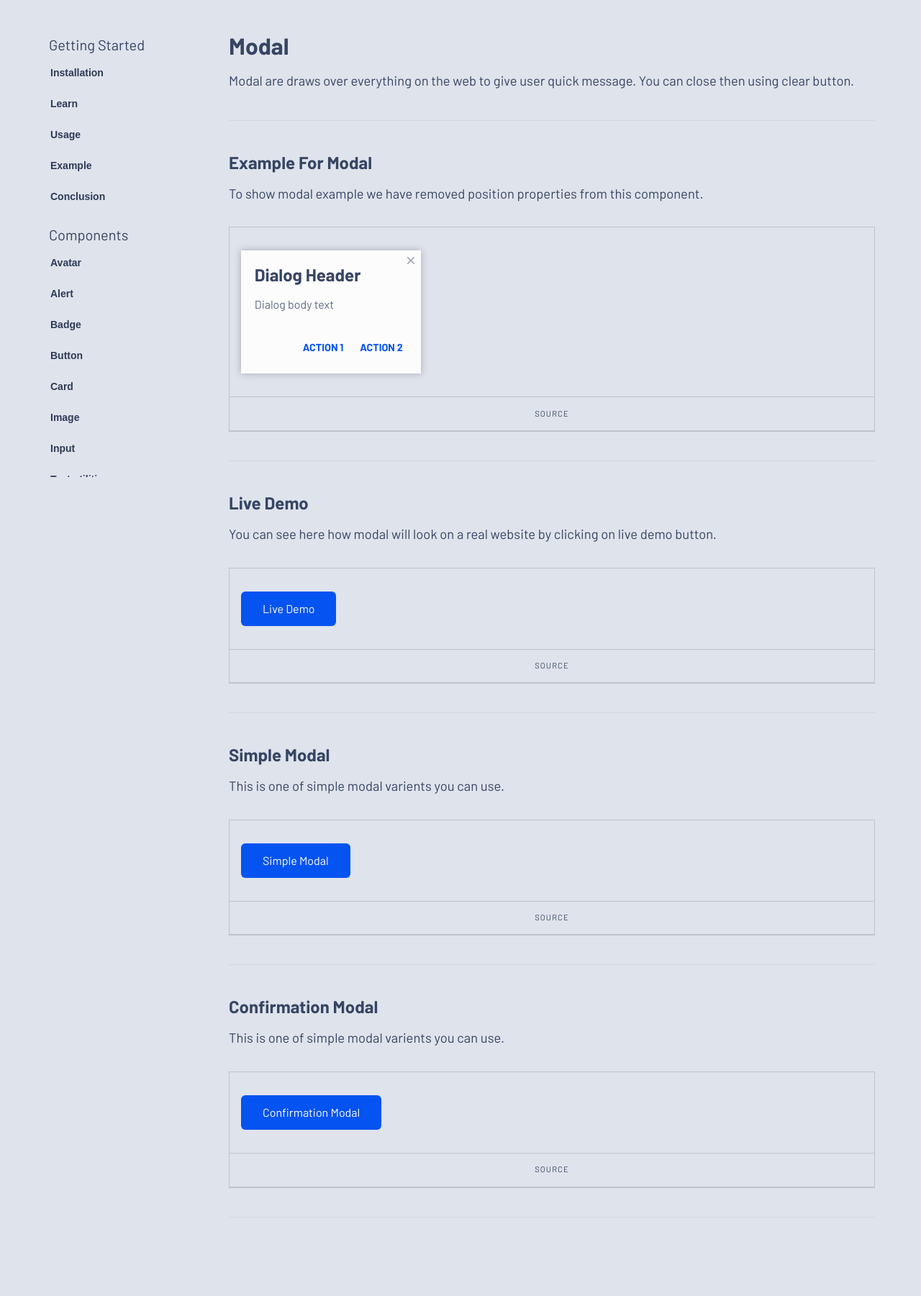
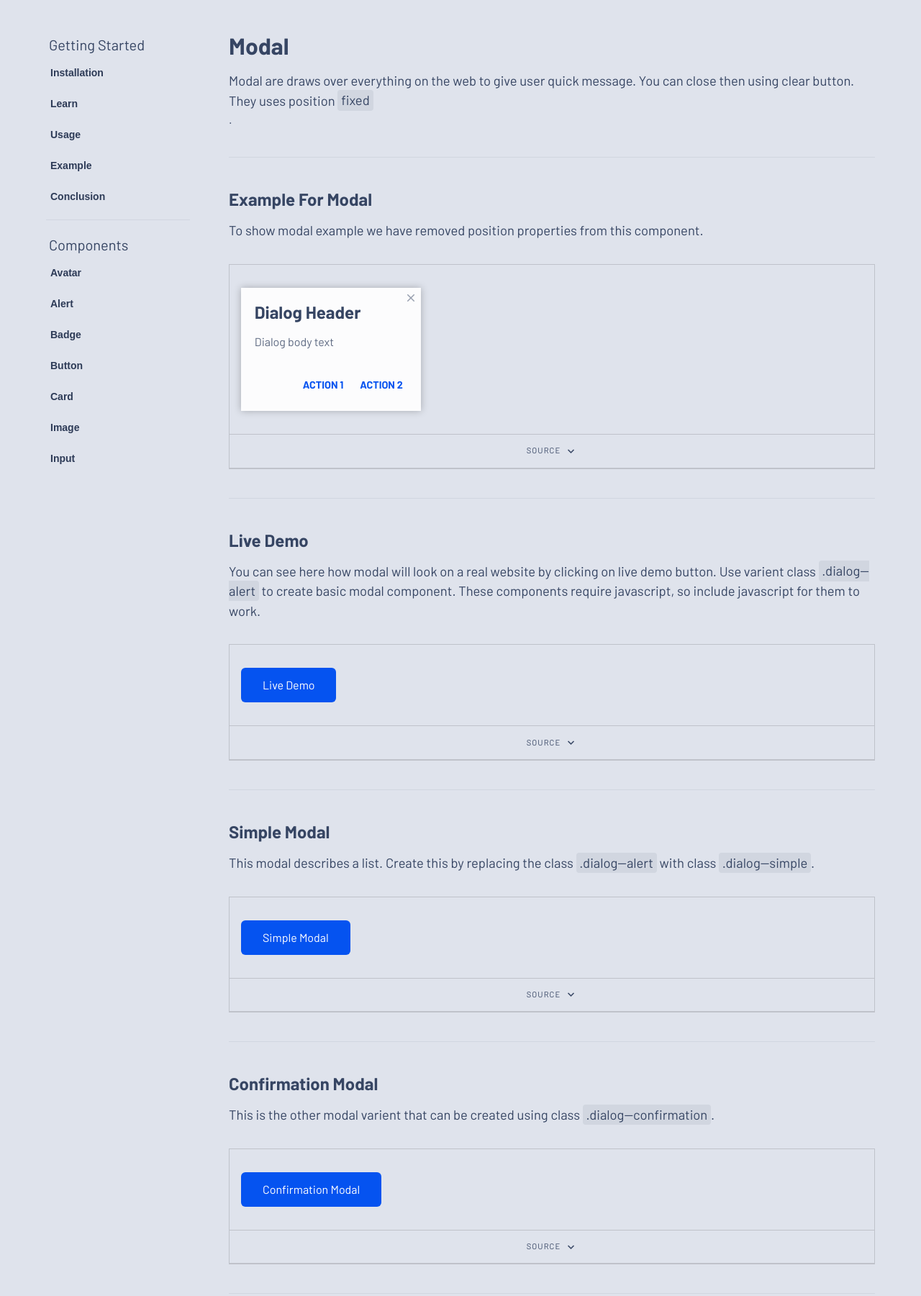
Before and after one commit to manish591/NovaUI, a plain HTML site: page pages/components/modal/modal.html in a window 1280 px wide. Shown: the part 120-1921 px from the top of the page at 72% size. Drawn offline with Linux system fonts and the light colour scheme; a web font is replaced by a local one.

Commit message:
docs-updated modal component docs

```diff
--- a/pages/components/modal/modal.html
+++ b/pages/components/modal/modal.html
@@ -70,7 +70,7 @@
             href="/pages/components/navigation/navigation.html"
             >Navigation</a
           ></li>
-          <li class="sidebar__list-item"><a
+          <li class="sidebar__list-item links--selected"><a
             href="/pages/components/modal/modal.html"
             >Modal</a
           ></li>
@@ -153,7 +153,7 @@
   </header>
     <div class="component component--grid">
       <section class="sidenav flow-space">
-        <div class="sidenav__get-started">
+        <div class="sidenav__get-started sidenav--line-bottom">
           <h3 class="sidenav__title">Getting Started</h3>
           <ul class="sidenav__list">
             <li class="sidenav__items"><a href="/pages/intro.html" class="sidenav__items-link">Installation</a></li>
@@ -163,7 +163,7 @@
             <li class="sidenav__items"><a href="#">Conclusion</a></li>
           </ul>
         </div>
-        <div class="sidenav__components">
+        <div class="sidenav__components sidenav--line-bottom">
           <h3 class="sidenav__title">Components</h3>
           <ul class="sidenav__list">
             <li class="sidenav__items"><a href="/pages/components/avatar/avatar.html">Avatar</a></li>
@@ -194,7 +194,7 @@
             <li class="sidenav__items"><a href="/pages/components/navigation/navigation.html"
               >Navigation</a
             ></li>
-            <li class="sidenav__items"><a href="/pages/components/modal/modal.html"
+            <li class="sidenav__items links--selected"><a href="/pages/components/modal/modal.html"
               >Modal</a
             ></li>
             <li class="sidenav__items"><a href="/pages/components/ratings/ratings.html"
@@ -211,14 +211,14 @@
             ></li>
           </ul>
         </div>
-        <div class="sidenav__design-system">
+        <div class="sidenav__design-system sidenav--line-bottom">
           <h3 class="sidenav__title">Design System</h3>
         </div>
       </section>
         <section class="feed">
           <div class="space-bottom flow-space-2">
             <h1 class="feed__title">Modal</h1>
-            <p class="feed__text">Modal are draws over everything on the web to give user quick message. You can close then using clear button.</p>
+            <p class="feed__text">Modal are draws over everything on the web to give user quick message. You can close then using clear button. They uses position <span class="text-mark">fixed</span></p>.
           </div>
           <div class="flow-space-2 space-bottom">
             <h3 class="feed__subtitle">Example For Modal</h3>
@@ -243,6 +243,7 @@
               </section>
               <div class="feed__source-display">
                 <button class="feed__code-source">Source</button>
+                <span class="material-icons icons-small">expand_more</span>
               </div>
               <div class="feed__code">
 
@@ -252,7 +253,7 @@
           <div class="flow-space-2 space-bottom">
             <h3 class="feed__subtitle">Live Demo</h3>
             <p class="feed__text">
-              You can see here how modal will look on a real website by clicking on live demo button.
+              You can see here how modal will look on a real website by clicking on live demo button. Use varient class <span class="text-mark">.dialog--alert</span> to create basic modal component. These components require javascript, so include javascript for them to work.
             </p>
             <div class="feed__component-display">
               <section class="feed__demo">
@@ -274,6 +275,7 @@
               </section>
               <div class="feed__source-display">
                 <button class="feed__code-source">Source</button>
+                <span class="material-icons icons-small">expand_more</span>
               </div>
               <div class="feed__code">
 
@@ -283,7 +285,7 @@
           <div class="flow-space-2 space-bottom">
             <h3 class="feed__subtitle">Simple Modal</h3>
             <p class="feed__text">
-              This is one of simple modal varients you can use.
+              This modal describes a list. Create this by replacing the class <span class="text-mark">.dialog--alert</span> with class <span class="text-mark">.dialog--simple</span>.
             </p>
             <div class="feed__component-display">
               <section class="feed__demo">
@@ -314,6 +316,7 @@
               </section>
               <div class="feed__source-display">
                 <button class="feed__code-source">Source</button>
+                <span class="material-icons icons-small">expand_more</span>
               </div>
               <div class="feed__code">
 
@@ -323,7 +326,7 @@
           <div class="flow-space-2 space-bottom">
             <h3 class="feed__subtitle">Confirmation Modal</h3>
             <p class="feed__text">
-              This is one of simple modal varients you can use.
+              This is the other modal varient that can be created using class <span class="text-mark">.dialog--confirmation</span>.
             </p>
             <div class="feed__component-display">
               <section class="feed__demo">
@@ -362,6 +365,7 @@
               </section>
               <div class="feed__source-display">
                 <button class="feed__code-source">Source</button>
+                <span class="material-icons icons-small">expand_more</span>
               </div>
               <div class="feed__code">
 
```
